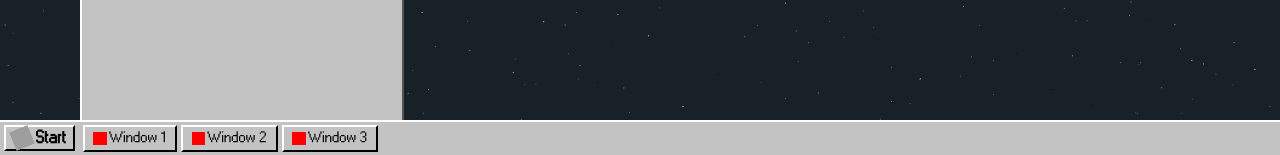
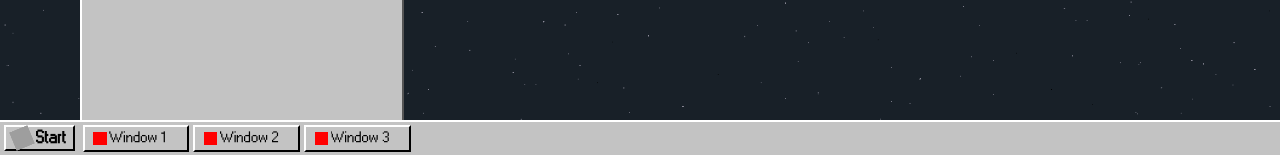
Before and after one commit to d-najd/portfolio, a React (Vite) app: page / in a window 1280 px wide. Shown: the part 645-800 px from the top of the page. Built offline with nearby package versions, Linux system fonts and the light colour scheme; grey boxes are pictures that could not be loaded.

Commit message:
feat: tweaking window's styles in bottom menu

```diff
--- a/src/features/bottom-panel/components/BottomPanelWindows.tsx
+++ b/src/features/bottom-panel/components/BottomPanelWindows.tsx
@@ -35,6 +35,8 @@ interface WindowContainerProps {
 export const WindowsContainer = ({ curWindow }: WindowContainerProps) => {
 	const ContainerButton = styled(WindowsButton)`
 		min-height: 2em;
+		min-width: 8em;
+		max-width: 8em;
 	`
 
 	const ContainerContent = styled(Row)`
@@ -51,6 +53,9 @@ export const WindowsContainer = ({ curWindow }: WindowContainerProps) => {
 
 	const Text = styled.span`
 		margin-left: .2em;
+		white-space: nowrap;
+		overflow: hidden;
+		text-overflow: ellipsis;
 	`
 
 	return (<>
```
